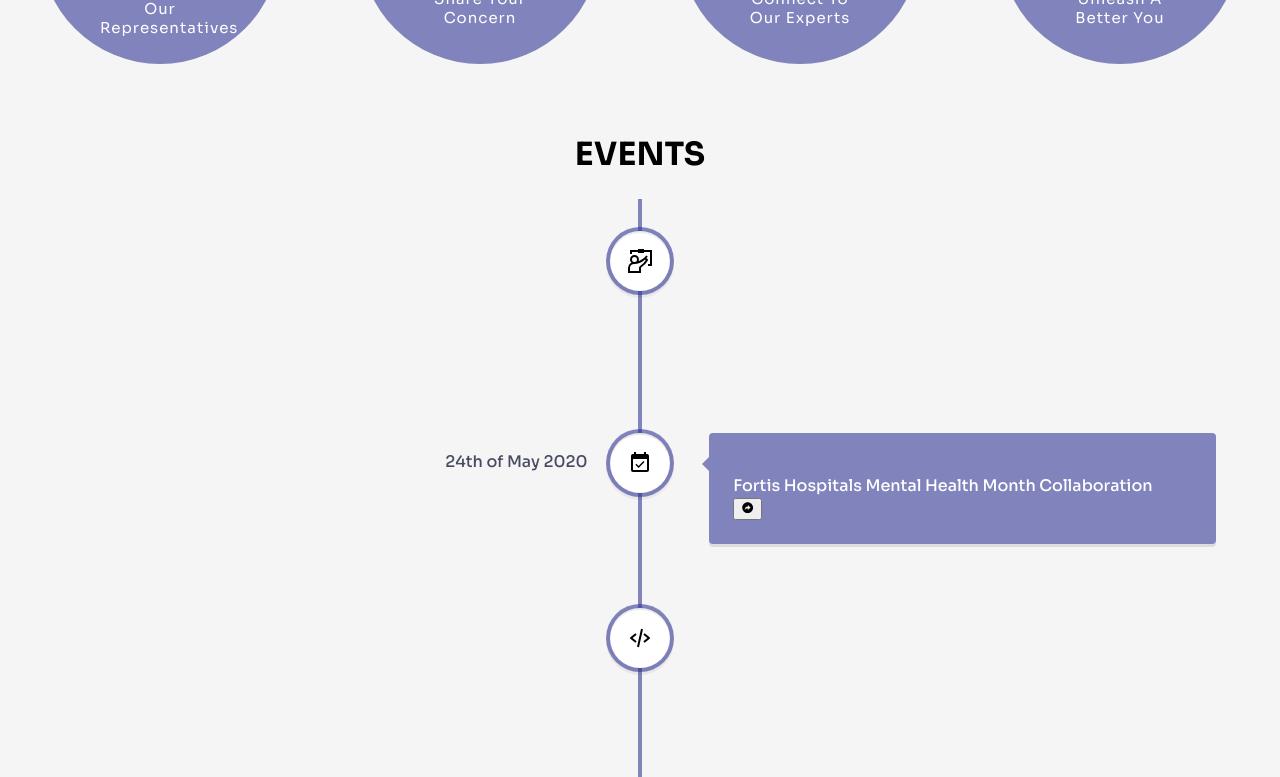
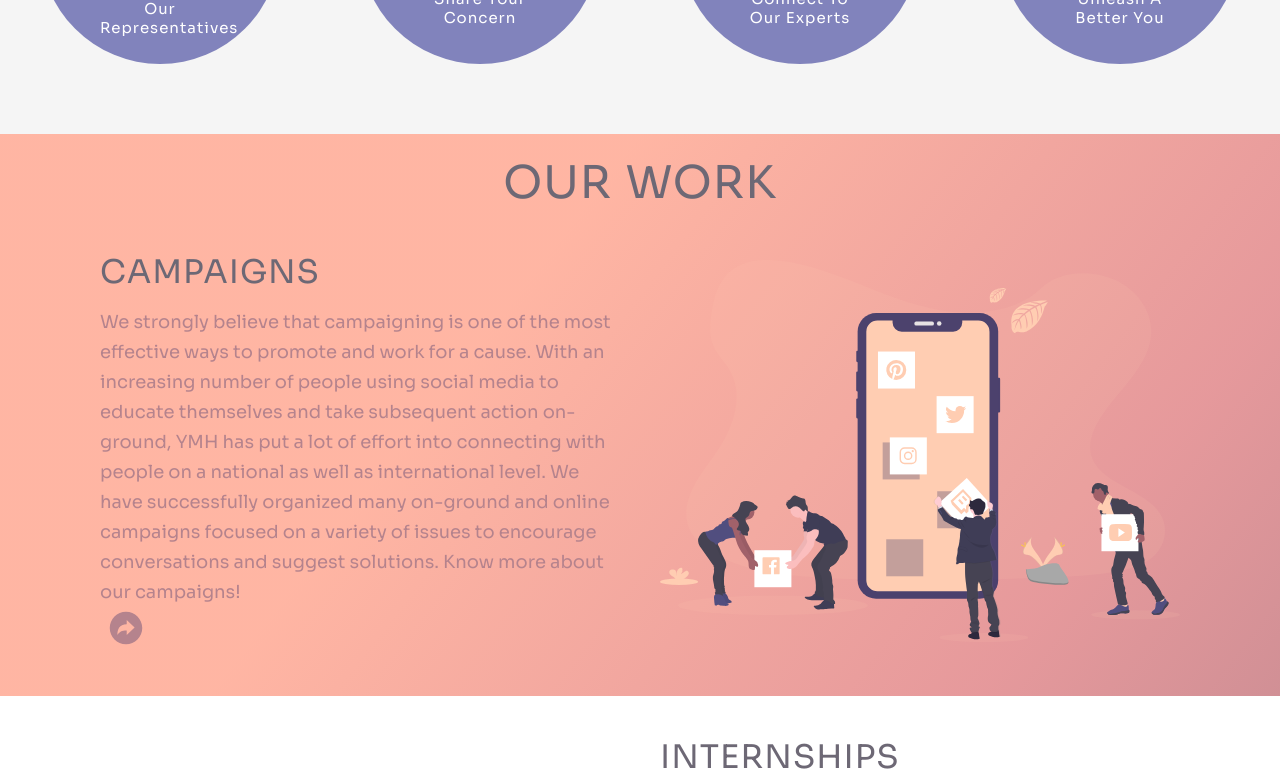
Before and after one commit to tashi2408/yourFriend, a React (Create React App) app: page / in a window 1280 px wide. Shown: the part 1280-2057 px from the top of the page. Built offline with nearby package versions, Linux system fonts and the light colour scheme.

Commit message:
⏪ bring back ourwork section

```diff
--- a/src/pages/home/Home.js
+++ b/src/pages/home/Home.js
@@ -1,15 +1,13 @@
 import './home.css';
-import Brain from '../../assets/brain.svg';
 import Handshake from '../../assets/handshake.svg';
-import Nav from '../../components/Navbar/Nav';
 import Overview from './overview/Overview';
 import Contact from './contactUs/ContactUs';
 import Blog from './Blog/Blog';
 import Timeline from './timeline/Timeline';
-import Footer from '../../components/footer/Footer';
 import Reachout from './reachOut/segment';
+import Ourwork from './ourwork/OurWork';
 
-import {Link} from "react-router-dom"
+import { Link } from 'react-router-dom';
 
 const Home = () => {
   return (
@@ -24,7 +22,7 @@ const Home = () => {
                 <span className="yif">Youth India Foundation</span>
               </p>
               <div className="btn-group">
-              < Link to="/" className="btn">
+                <Link to="/" className="btn">
                   Join us
                 </Link>
                 <Link to="/" className="btn">
@@ -40,11 +38,12 @@ const Home = () => {
       </header>
       <Overview />
       <Reachout />
+      <Ourwork />
       <Timeline />
       <Blog />
       <Contact />
     </>
   );
-}
+};
 
 export default Home;
```
